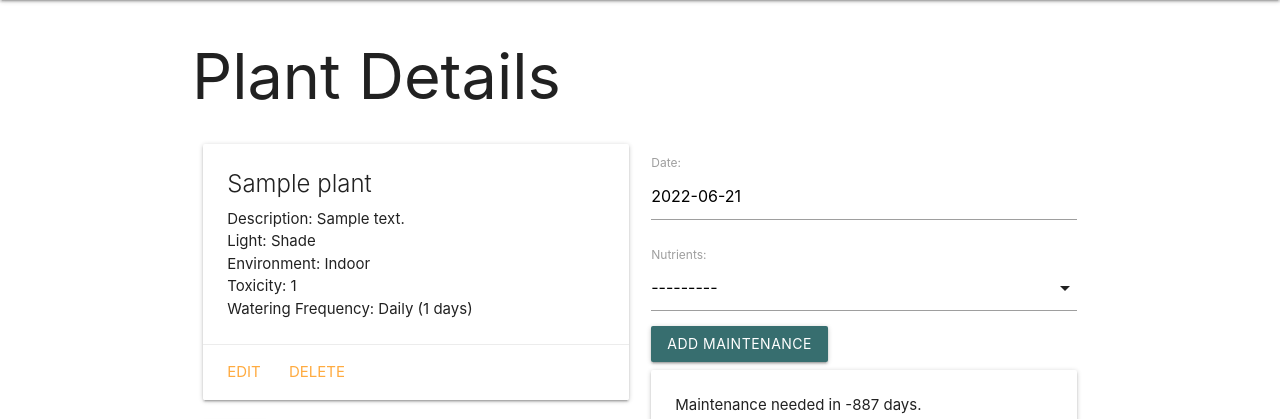
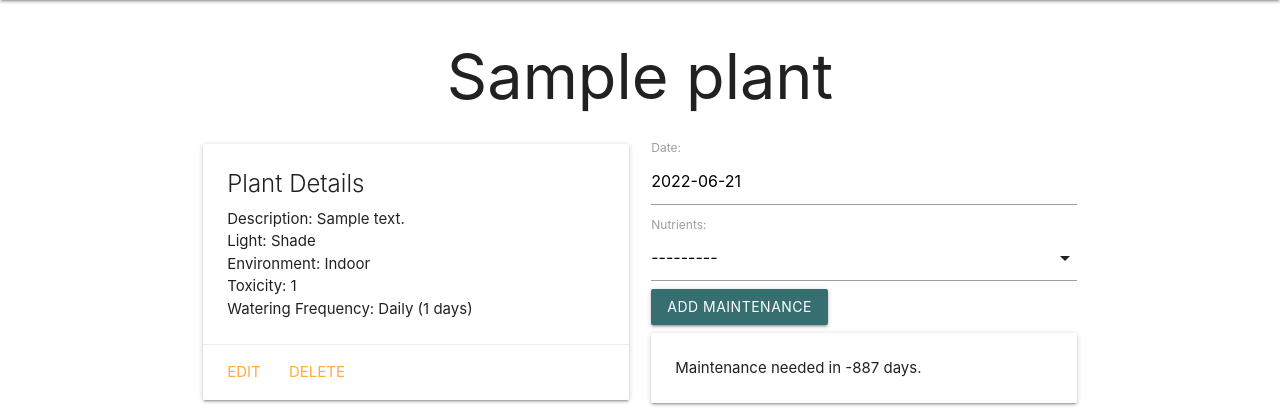
Before and after one commit to tjpreston96/Home_Manager, a Django app: template main_app/templates/plants/detail.html in a window 1280 px wide. Shown: the part 64-483 px from the top of the page. Run offline with Django 4.2, Linux system fonts and the light colour scheme; the template is opened without the code that fills it: values that come from a table or form of the project are taken from there, others are empty; tables that the repository leaves empty hold one stand-in row (values such as "Sample post").

Commit message:
update plants_detail UI

```diff
--- a/main_app/templates/plants/detail.html
+++ b/main_app/templates/plants/detail.html
@@ -1,11 +1,12 @@
 {% extends 'base.html' %}{% block content %}
-<h1>Plant Details</h1>
+<h1 class="center">{{plant.name}}</h1>
 <div class="row">
   <!-- Details Section -->
   <div class="col s12 m6">
+    <!-- Details Card -->
     <div class="card">
       <div class="card-content">
-        <span class="card-title">{{plant.name}}</span>
+        <span class="card-title">Plant Details</span>
         <p>Description: {{plant.description}}</p>
         <p>Light: {{plant.light}}</p>
         <p>Environment: {{plant.environment}}</p>
@@ -21,12 +22,15 @@
         <a href="{% url 'plants_delete' plant.id%}">Delete</a>
       </div>
     </div>
+
+    <!-- Plant Photo -->
     {% for photo in plant.photo_set.all %}
     <img class="responsive-img card-panel" src="{{photo.url}}" />
     {% empty %}
-    <div class="card-panel center-align">No Photos Uploaded</div>
+    <div class="card-panel center-align">No Photo Uploaded</div>
     {% endfor %}
 
+    <!-- Plant Photo Upload -->
     <form
       action="{% url 'add_photo' plant.id %}"
       enctype="multipart/form-data"
@@ -39,12 +43,14 @@
       <input type="submit" class="btn" value="Upload Photo" />
     </form>
   </div>
+
   <!-- Maintenance Section -->
   <div class="col s12 m6 l6">
     <form action="{% url 'add_maintenance' plant.id %}" method="POST">
-      {% csrf_token %} {{maintenance_form.as_p}}
+      {% csrf_token %} {{maintenance_form.as_table}}
       <input type="submit" class="btn" value="Add Maintenance" />
     </form>
+    <!-- Maintenance Panel (Plant.days_till)-->
     {% if plant.days_till > 2 %}
     <div class="card-panel">
       The {{plant.name}} is currently up to date. ({{plant.days_till}} days
@@ -57,6 +63,8 @@
     {% else %}
     <div class="card-panel">The {{plant.name}} might need maintenance.</div>
     {% endif %}
+
+    <!-- Previous Maintenance Table -->
     <table class="striped">
       <thead>
         <tr>
```
